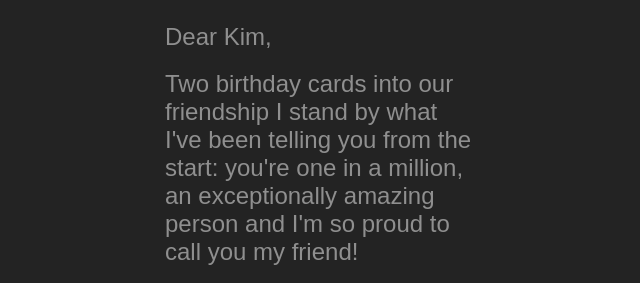
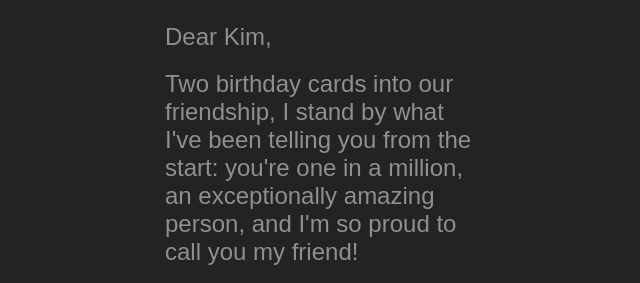
Before and after one commit to PRiveraA/Kim-s-34th-Bday-Site, a plain HTML site: page index.html in a window 1280 px wide. Shown: the part 193-476 px from the top of the page, 319-959 px from the left. Drawn offline with Linux system fonts and the light colour scheme; a script that the page names is missing.

Commit message:
Finalize message

```diff
--- a/index.html
+++ b/index.html
@@ -15,8 +15,8 @@
     <div>
       <h1>Happy Birthday!</h1>
       <p class="p-1">Dear Kim,</p>
-      <p>Two birthday cards into our friendship I stand by what I've been telling you from the start: you're one in a
-        million, an exceptionally amazing person and I'm so proud to call you
+      <p>Two birthday cards into our friendship, I stand by what I've been telling you from the start: you're one in a
+        million, an exceptionally amazing person, and I'm so proud to call you
         my friend!
         <br>
       </p>
```
